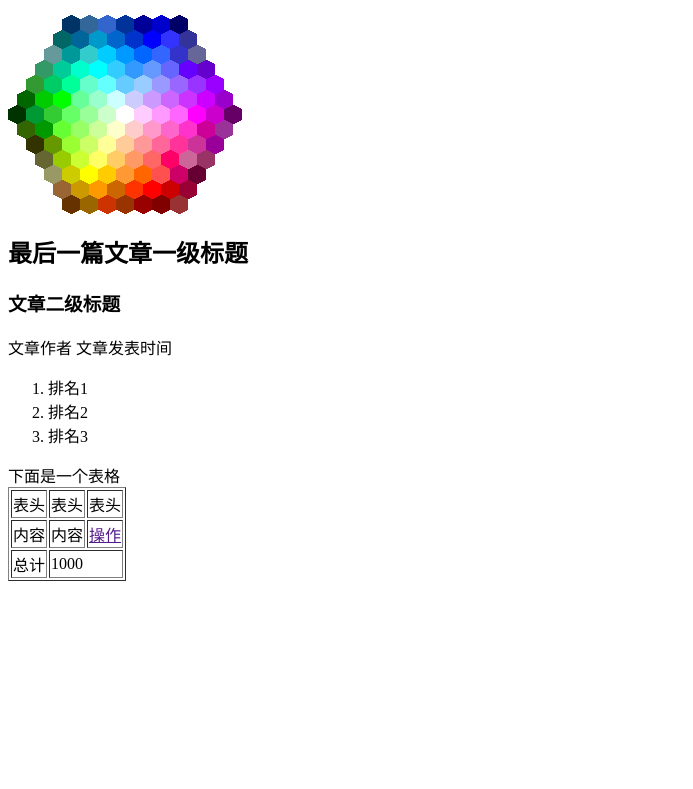
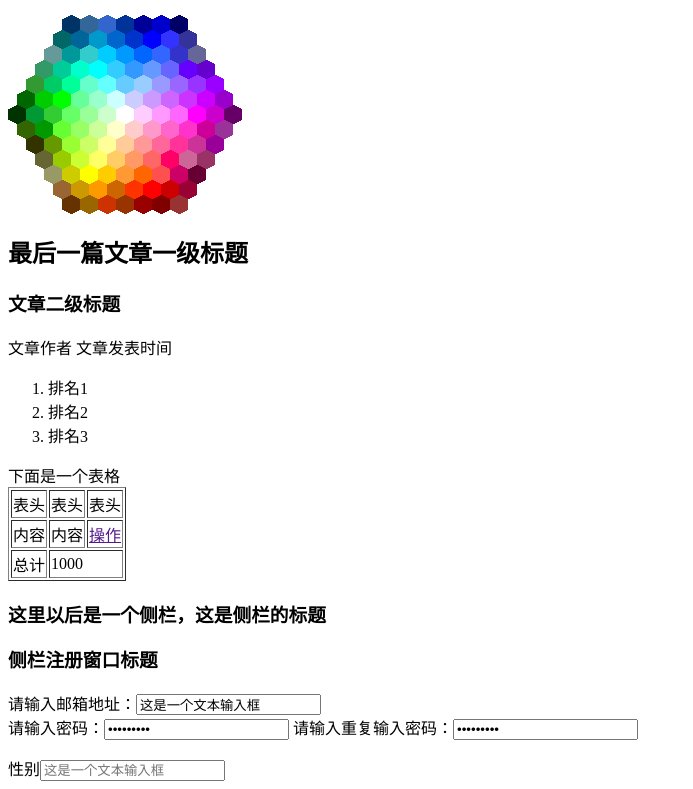
Before and after one commit to PoeLoren/IFE, a plain HTML site: page Task1/index.html in a window 1280 px wide. Shown: the part 453-1242 px from the top of the page, without its empty margins (0-693 px from the left). Before the commit the page ends 1042 px from the top, so only its background shows below. Drawn offline with Linux system fonts and the light colour scheme.

Commit message:
add more content

```diff
--- a/Task1/index.html
+++ b/Task1/index.html
@@ -41,5 +41,14 @@
 				<td colspan="2">1000</td>
 			</tr>
 		</table>
+		<h3>这里以后是一个侧栏，这是侧栏的标题</h3>
+		<h3>侧栏注册窗口标题</h3>
+		<form>
+			<label>请输入邮箱地址：</label><input type="text" value="这是一个文本输入框"><br/>
+			<label>请输入密码：</label><input type="password" value="这是一个文本输入框">
+			<label>请输入重复输入密码：</label><input type="password" value="这是一个文本输入框"><br/>
+		</form>
+
+		性别<input type="text" placeholder="这是一个文本输入框" multiple><br/>
 	</article>
 </body>
```
